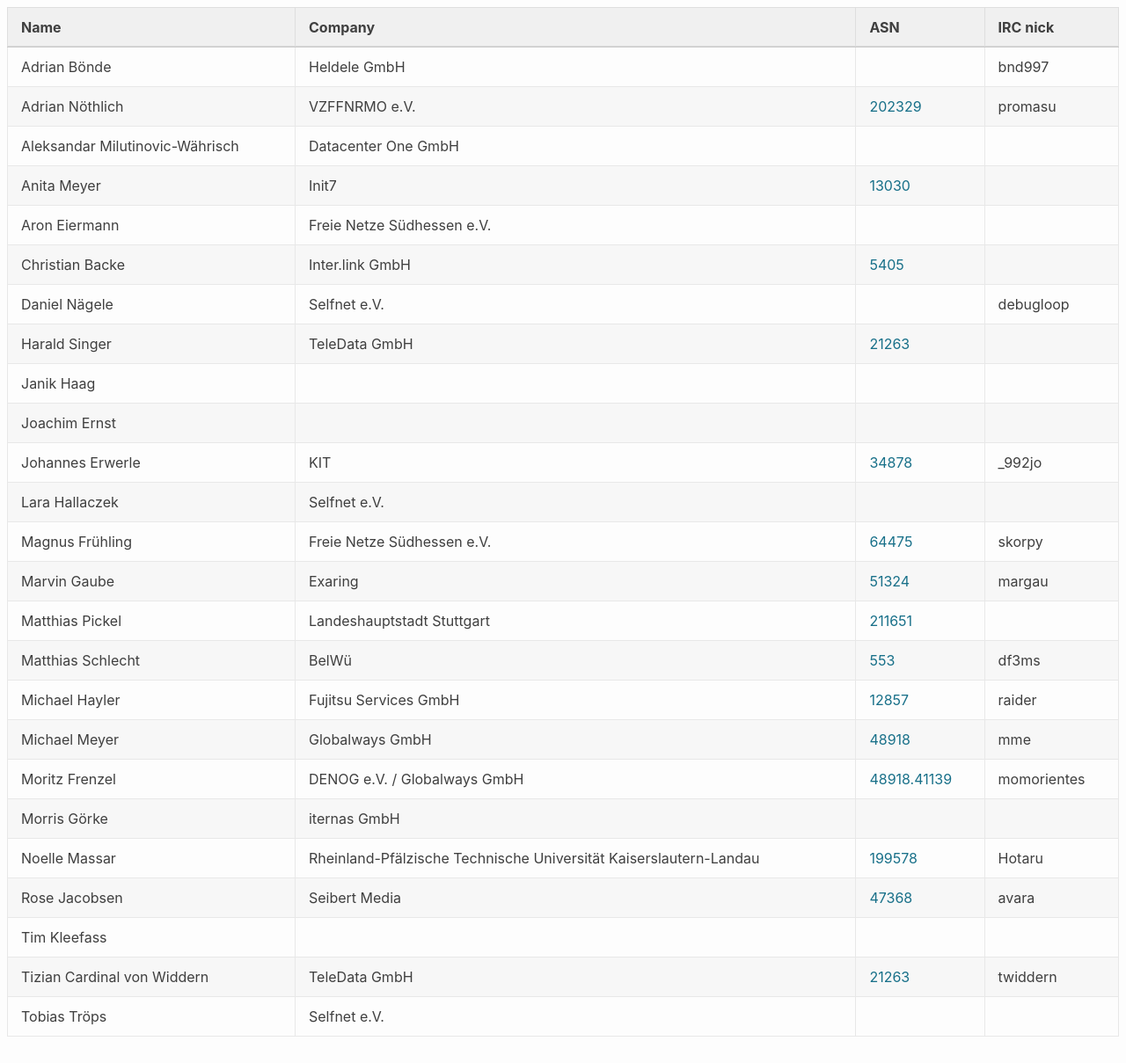
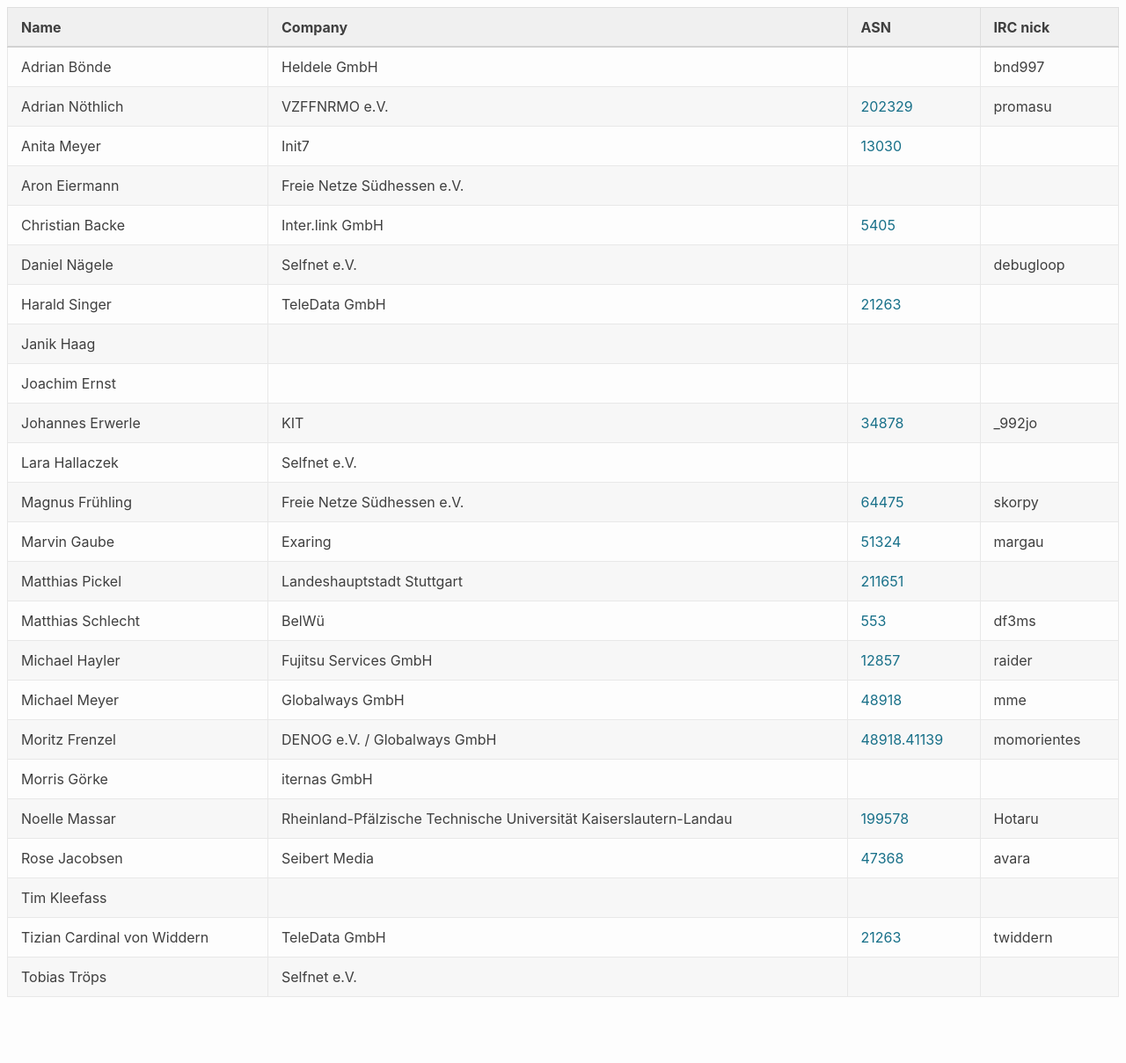
Before and after one commit to denog/pretix-attendeelist, a Jekyll site: the page built from meetup2023_03/index.markdown, in a window 1280 px wide and 1209 px high. Shown: the whole window at 88% size. Built offline with Jekyll 4.4.1, drawn with Linux system fonts in a browser that asks for light colours.

Commit message:
Latest data: Wed Apr 19 07:47:47 UTC 2023

```diff
--- a/_data/attendees_denog_meetup_2023_03.json
+++ b/_data/attendees_denog_meetup_2023_03.json
@@ -10,12 +10,6 @@
     "company": "VZFFNRMO e.V.",
     "irc": "promasu",
     "asn": "202329"
-  },
-  {
-    "name": "Aleksandar Milutinovic-Währisch",
-    "company": "Datacenter One GmbH",
-    "irc": null,
-    "asn": null
   },
   {
     "name": "Anita Meyer",
```
